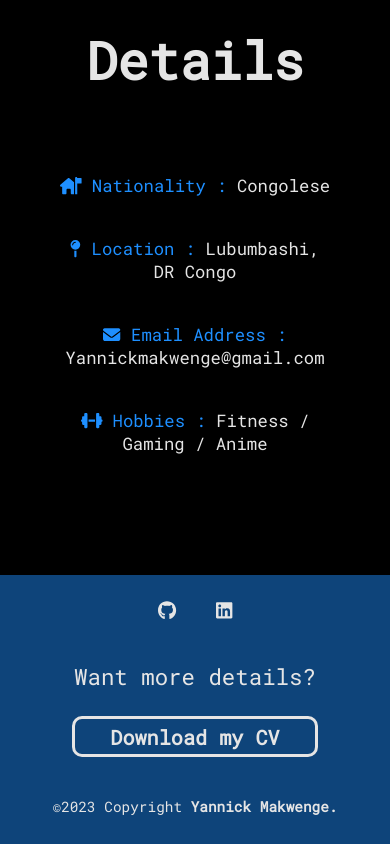
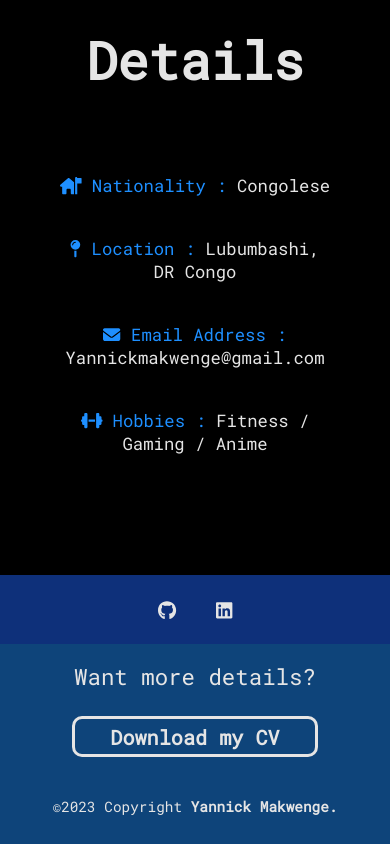
Before and after one commit to Yannick-M243/portofolio-frontend, a React (Create React App) app: page / in a window 390 px wide. Shown: the part 5609-6453 px from the top of the page. Built offline with nearby package versions, Linux system fonts and the light colour scheme; no server answers; the HTML template or start-up script is replaced by a standard one.

Commit message:
fix: rvert to last commit

```diff
--- a/src/styles/_responsiveness.scss
+++ b/src/styles/_responsiveness.scss
@@ -55,7 +55,7 @@
         justify-content: center;
     }
     .social-media {
-        background-color: $primary-opac;
+        background-color: $primary-opac-lightMode !important;
         margin-top: 80px;
         padding: 12px 0;
         ul {
@@ -87,11 +87,6 @@
     }
     #footer {
         margin-top: 0;
-    }
-    .light {
-        .social-media {
-            background-color: $primary-opac-lightMode !important;
-        }
     }
 }
 
@@ -125,10 +120,9 @@
         }
         margin: 0 auto !important;
     }
-    .light {
-        #contact {
-            input,
-            textarea {
+    .light{
+        #contact{
+            input,textarea{
                 background: rgba(189, 189, 189, 0.744);
             }
         }
@@ -160,7 +154,7 @@
     #contact {
         @include mobile-margin;
     }
-        .mode-btn-container {
+    .mode-btn-container {
         top: 6px;
         left: 6px;
     }
```
